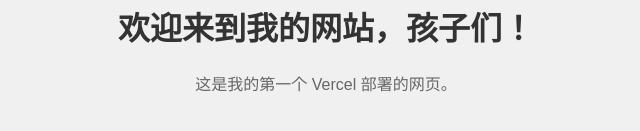
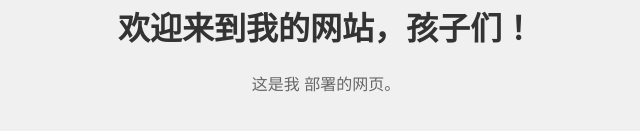
Before and after one commit to USTCCB/WebsiteCB, a plain HTML site: page index.html in a window 1280 px wide. Shown: the part 255-386 px from the top of the page, without its empty margins (314-954 px from the left). Drawn offline with Linux system fonts and the light colour scheme.

Commit message:
Update index.html

```diff
--- a/index.html
+++ b/index.html
@@ -29,6 +29,6 @@
 
 
     <h1>欢迎来到我的网站，孩子们！</h1>
-    <p>这是我的第一个 Vercel 部署的网页。</p>
+    <p>这是我 部署的网页。</p>
 </body>
 </html>
```
